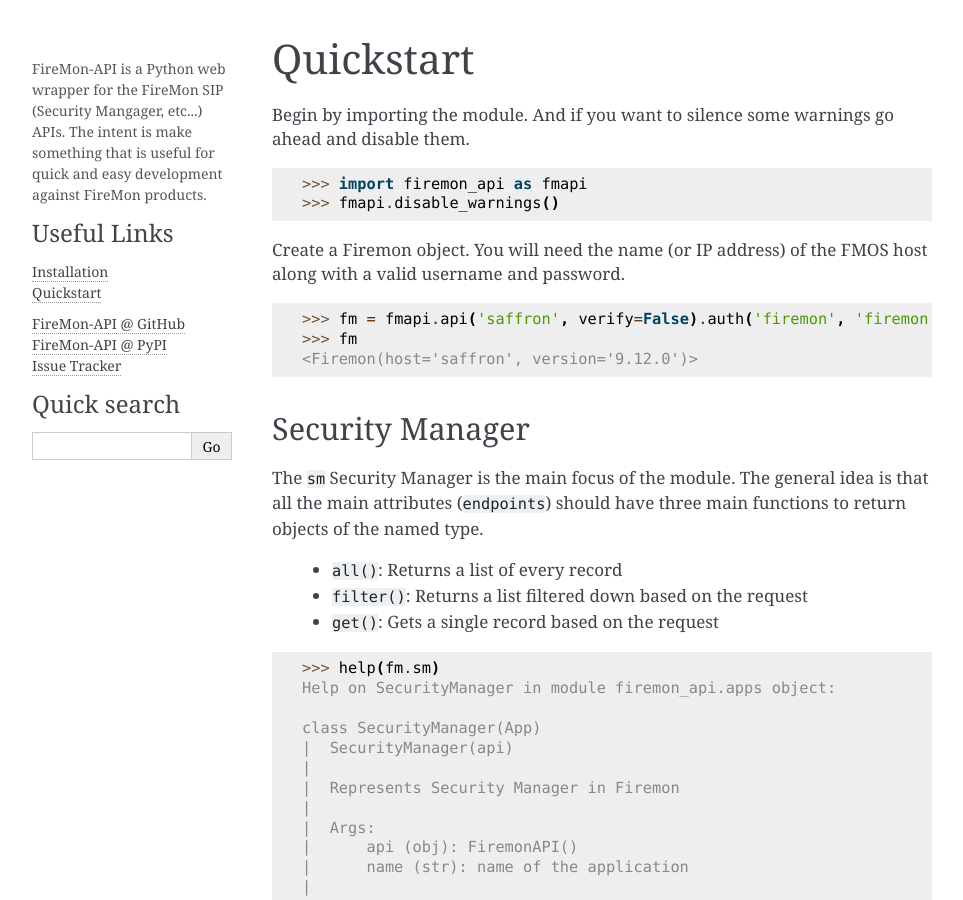
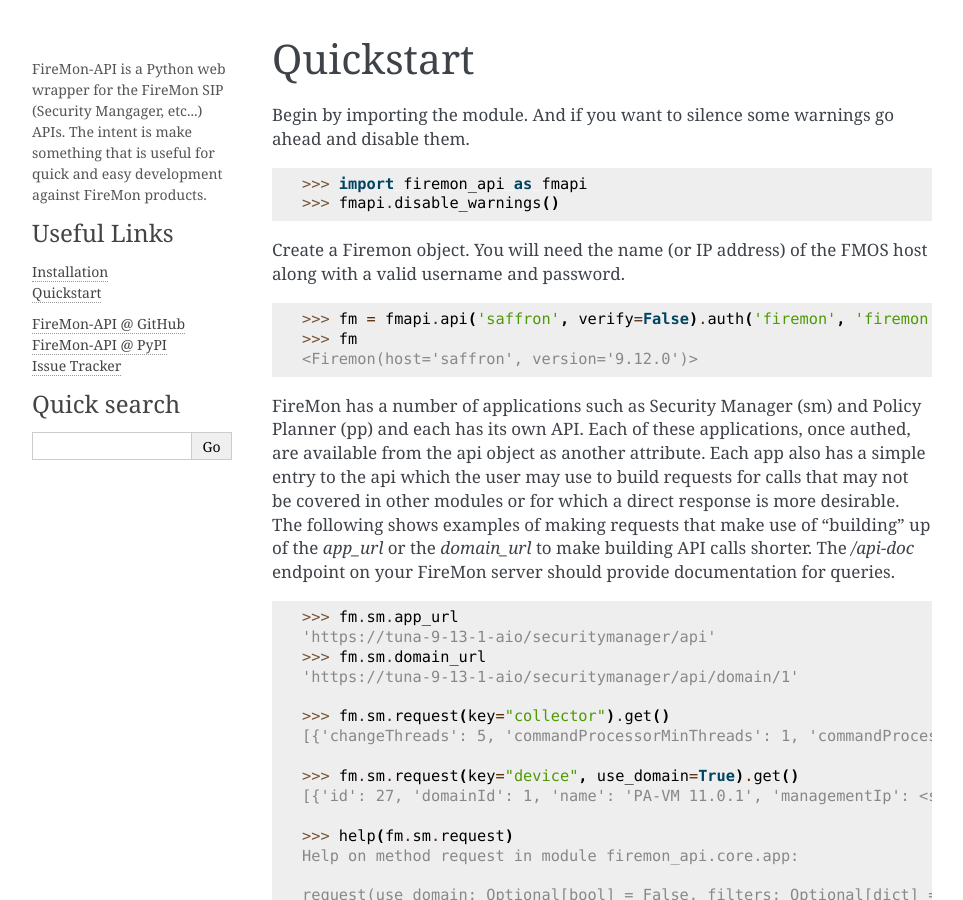
Before and after one commit to xxchillkroetexx/firemon-api, a Sphinx documentation site: the page built from docs/user/quickstart.rst, in a window 1280 px wide and 900 px high. Shown: the whole window, without its empty margins (148-1111 px from the left). Built offline with Sphinx 7.4.7, drawn with Linux system fonts in a browser that asks for light colours.

Commit message:
doc: app request() and policyplanner docs

```diff
--- a/docs/user/quickstart.rst
+++ b/docs/user/quickstart.rst
@@ -18,6 +18,32 @@
     >>> fm
     <Firemon(host='saffron', version='9.12.0')>
 
+FireMon has a number of applications such as Security Manager (sm) and Policy Planner (pp)
+and each has its own API. Each of these applications, once authed, are available from the
+api object as another attribute. Each app also has a simple entry to the api which the user
+may use to build requests for calls that may not be covered in other modules or for which
+a direct response is more desirable. The following shows examples of making requests that
+make use of "building" up of the `app_url` or the `domain_url` to make building API calls
+shorter. The `/api-doc` endpoint on your FireMon server should provide documentation for
+queries.
+
+::
+
+    >>> fm.sm.app_url
+    'https://tuna-9-13-1-aio/securitymanager/api'
+    >>> fm.sm.domain_url
+    'https://tuna-9-13-1-aio/securitymanager/api/domain/1'
+
+    >>> fm.sm.request(key="collector").get()
+    [{'changeThreads': 5, 'commandProcessorMinThreads': 1, 'commandProcessorMaxThreads': 5, 'eventDispatcherThreads': 0, <snip...>]
+
+    >>> fm.sm.request(key="device", use_domain=True).get()
+    [{'id': 27, 'domainId': 1, 'name': 'PA-VM 11.0.1', 'managementIp': <snip...>]
+
+    >>> help(fm.sm.request)
+    Help on method request in module firemon_api.core.app:
+
+    request(use_domain: Optional[bool] = False, filters: Optional[dict] = None, key: Optional[str] = None, url: Optional[str] = None, headers: Optional[dict] = None, cookies: Optional[dict] = None, trailing_slash: bool = False) -> firemon_api.core.query.Request method of firemon_api.apps.SecurityManager instance
 
 Security Manager
 ----------------
```
Also changed, not shown: docs/policyplanner/tickets.rst (added, +139 -0 lines), docs/policyplanner/workflows.rst (added, +60 -0 lines).
